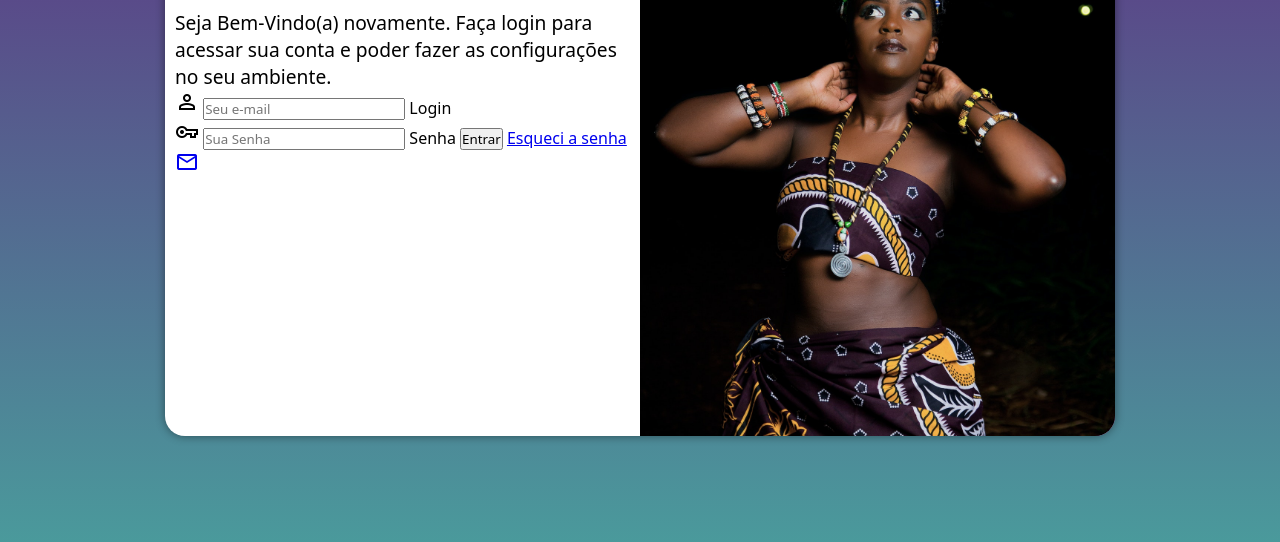
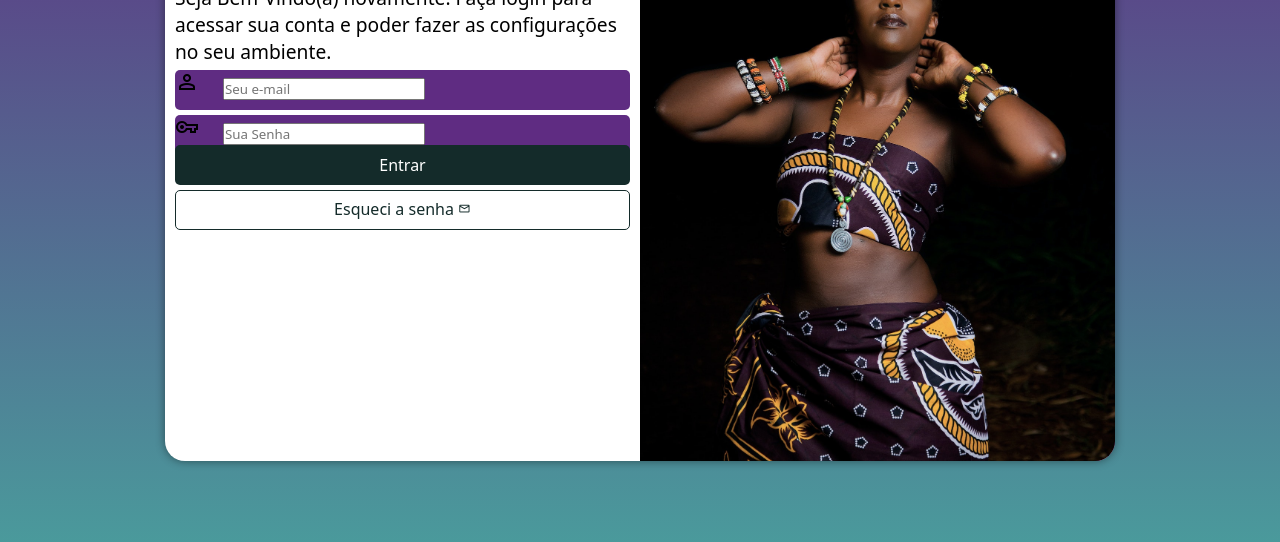
Before and after one commit to Obafemi1213/projeto-login, a plain HTML site: page index.html in a window 1280 px wide. Shown: the part 214-756 px from the top of the page. Drawn offline with nearby package versions, Linux system fonts and the light colour scheme.

```diff
--- a/estilos/style.css
+++ b/estilos/style.css
@@ -29,7 +29,7 @@ section#login{
     overflow: hidden;
     background-color: white;
     width: 250px;
-    height: 500px;
+    height: 550px;
     border-radius: 20px;
     box-shadow: 0px 0px 10px rgba(0, 0, 0, 0.452);
     transition: width 0.7s, heigth 0.7s;
@@ -58,6 +58,60 @@ div#formulario > h1{
 
 }
 
+.campo{
+    background-color: #5f2c82;
+    width: 100%;
+    display: block;
+    height: 40px;
+    border-radius: 5px;
+    margin: 5px 0px;
+
+}
+
+div.campolabel
+
 div#formulario > p{
     font-size: 0.8em;
 }
+
+
+.submit{
+    display: block;
+    font-size: 1em;
+    width: 100%;
+    height: 40px;
+    background-color: #142b2a;
+    color: white;
+    border: none;
+    border-radius: 5px;
+    cursor: pointer;
+
+
+}
+.submit:hover{
+    background-color: #2f6866;
+}
+
+ a.botao{
+    display: block;
+    text-align: center;
+    font-size: 1em;
+    width: 100%;
+    height: 40px;
+    background-color:#FFFFFF ;
+    border: 1px solid #142b2a;
+    border-radius: 5px;
+    text-decoration: none;
+    color: #142b2a;
+    padding-top: 7px;
+    padding-bottom: 10px;
+    margin-top: 5px;
+}
+a.botao > i {
+    font-size: 0.8em;
+
+}
+
+a.botao:hover{
+    background-color: #35726f;
+}
--- a/index.html
+++ b/index.html
@@ -26,19 +26,17 @@
                         <div class="campo">
                             <i class="material-symbols-outlined">
                                 person
-                            </i>
-                            <input type="email" name="login" id="ilogin" placeholder="Seu e-mail" autocomplete="email" required maxlength="30">
-                            <label for="ilogin">Login</label>
+                            <input type="email" name="login" id="ilogin" placeholder="Seu e-mail" autocomplete="email" required maxlength="30"></i>
+                            <label for="ilogin"></label>
 
                         </div>
                         <div class="campo">
                             <i class="material-symbols-outlined">
                                 vpn_key
-                            </i>
-                            <input type="password" name="senha" id="isenha" placeholder="Sua Senha" autocomplete="current-password" required minlength="4" maxlength="10">
-                            <label for="isenha">Senha</label>
-                            <input type="submit" value="Entrar">
-                            <a href="#">Esqueci a senha
+                            <input type="password" name="senha" id="isenha" placeholder="Sua Senha" autocomplete="current-password" required minlength="4" maxlength="10"></i>
+                            <label for="isenha"></label>
+                            <input type="submit" value="Entrar" class="submit">
+                            <a href="#" class="botao">Esqueci a senha
                                 <i class="material-symbols-outlined">
                                     mail
                                 </i> </a>
```
